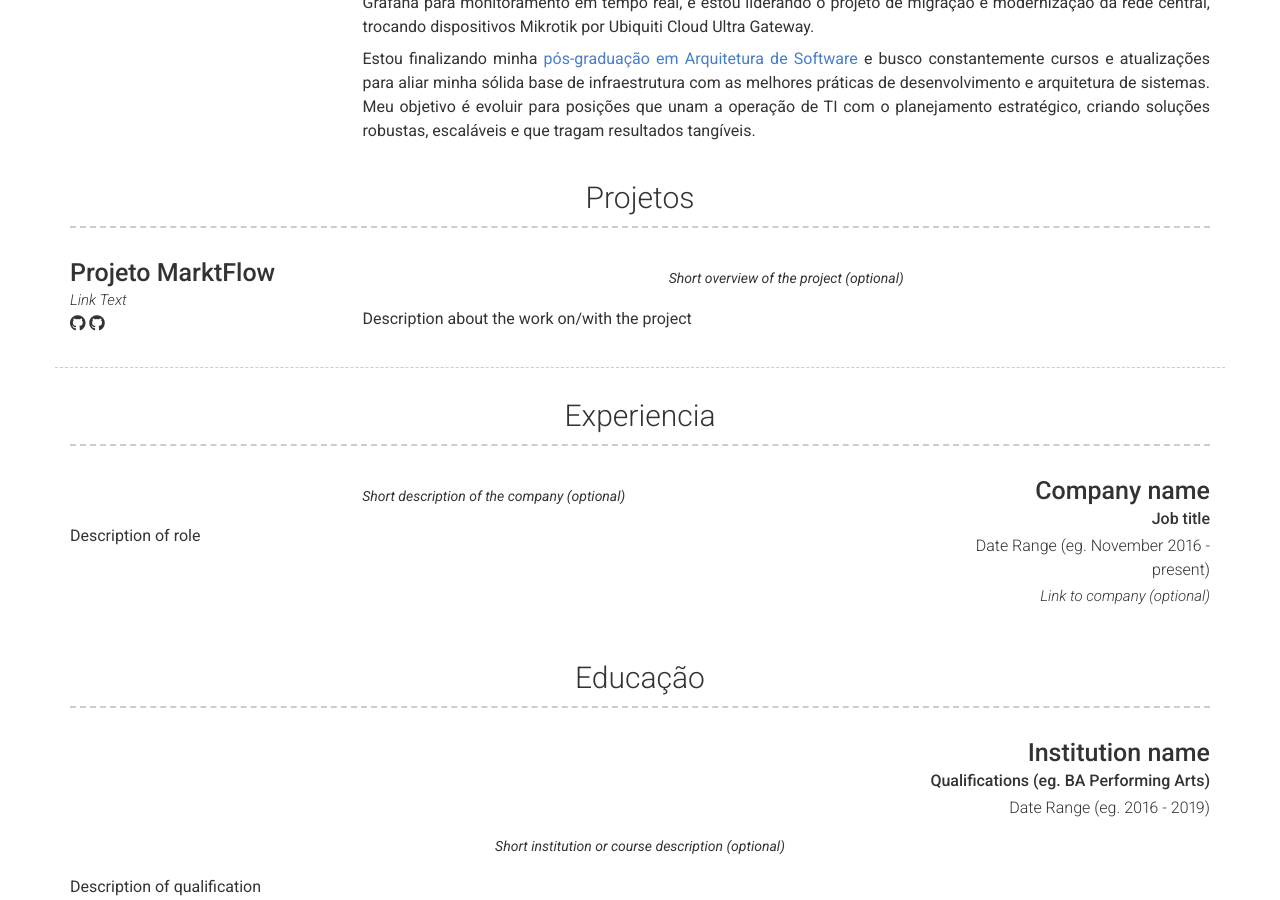
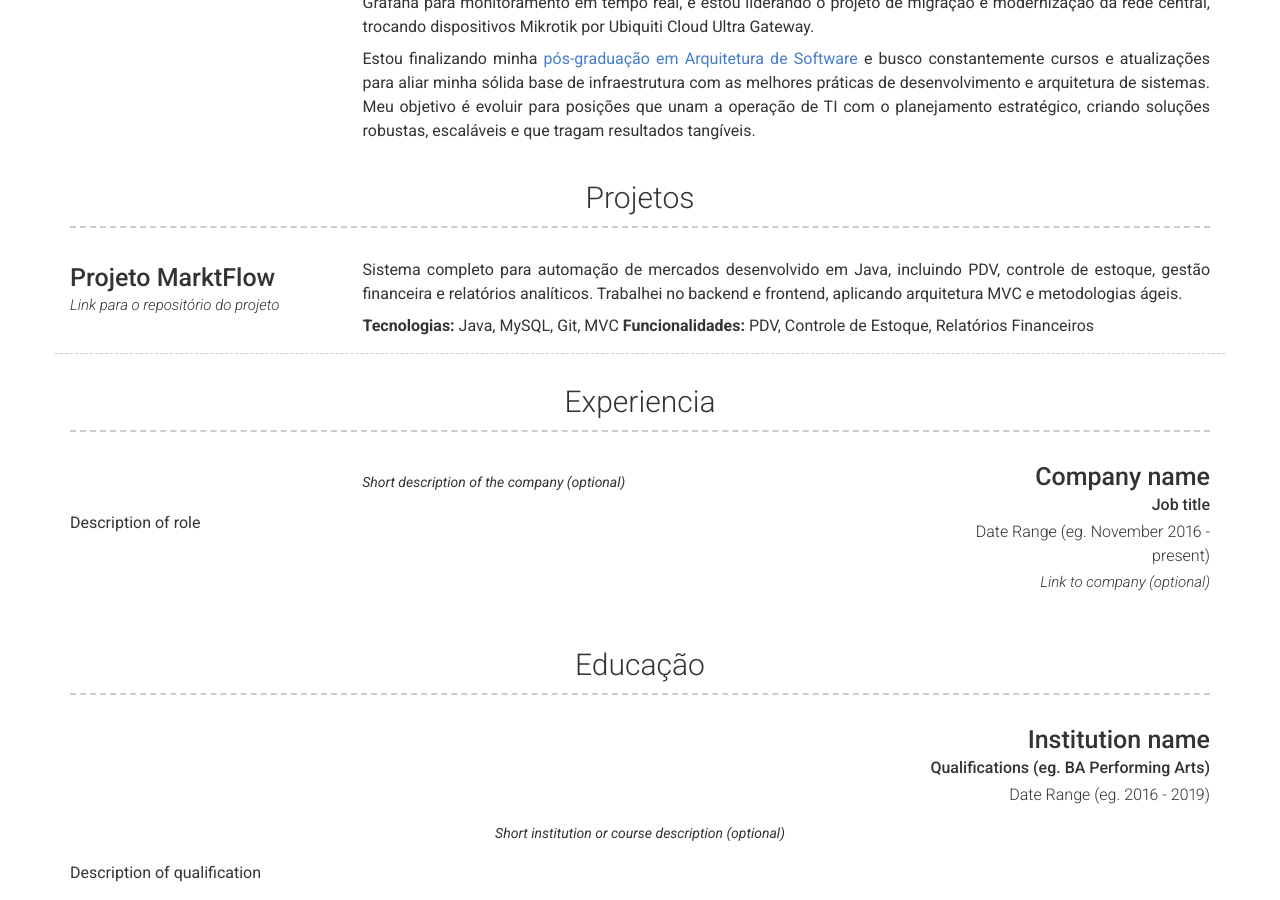
Before and after one commit to GustavoMaxCardoso/Gustavo-MCardoso.github.io, a Jekyll site: the page built from index.md, in a window 1280 px wide and 900 px high, scrolled down 518 px. Built offline with Jekyll 4.4.1, drawn with Linux system fonts in a browser that asks for light colours; nearby versions of some CDN libraries.

Commit message:
adição de projeto

```diff
--- a/_config.yml
+++ b/_config.yml
@@ -61,18 +61,12 @@ content:
                       # other value (or no value) means no border will be displayed
         title: Projeto MarktFlow
         link: https://github.com/GustavoMaxCardoso/Projeto-MarketFlow
-        link_text: Link Text
-        additional_links:
-          - title:  Github page for project (eg. sproogen/modern-resume-theme)
-            icon: fab fa-github
-            url: Link to project (eg. sproogen.github.io/modern-resume-theme)(optional)
-          - title:  Github page for project (eg. sproogen/modern-resume-theme)
-            icon: fab fa-github
-            url: Link to project (eg. sproogen.github.io/modern-resume-theme)(optional)
-        quote: >
-          Short overview of the project (optional)
+        link_text: Link para o repositório do projeto
         description: | # this will include new lines to allow paragraphs
-          Description about the work on/with the project
+          Sistema completo para automação de mercados desenvolvido em Java, incluindo PDV, controle de estoque, gestão financeira e relatórios analíticos. Trabalhei no backend e frontend, aplicando arquitetura MVC e metodologias ágeis.
+
+          **Tecnologias:** Java, MySQL, Git, MVC
+          **Funcionalidades:** PDV, Controle de Estoque, Relatórios Financeiros
   - title: Experiencia
     layout: list
     content:
```
